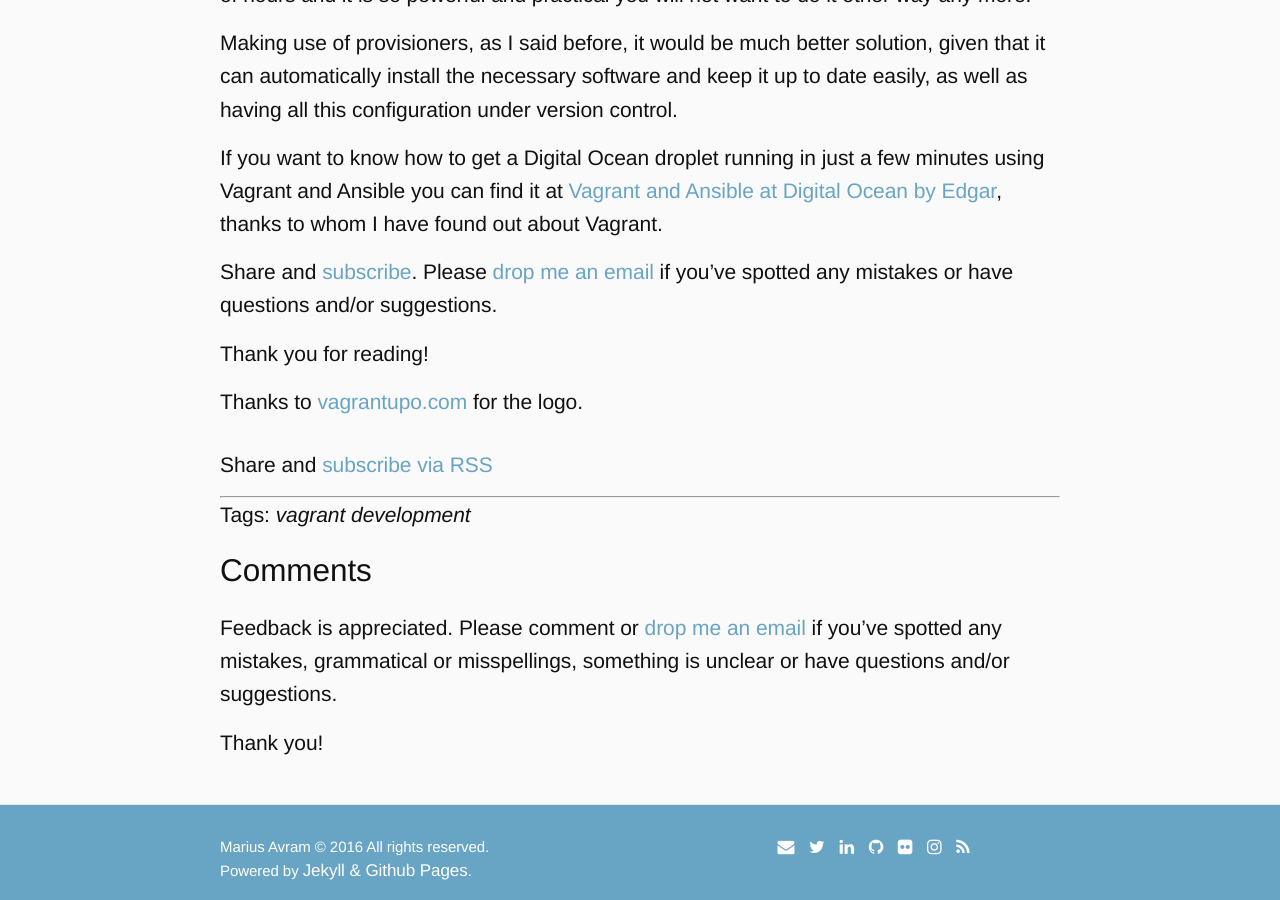
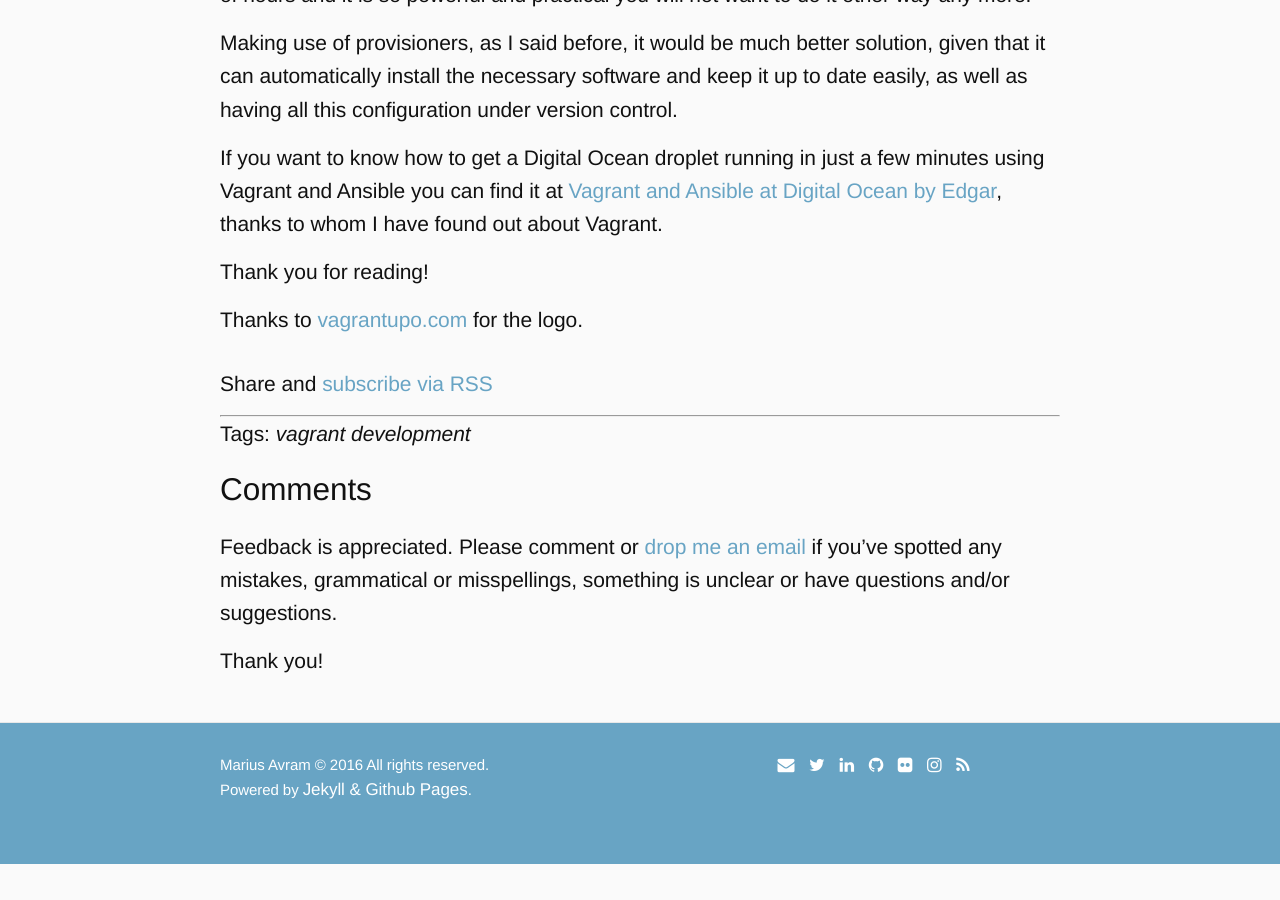
Before and after one commit to mariusavram91/mariusavram, a Jekyll site: the page built from _posts/2015-05-20-create-lightweight-vagrant-box-from-scratch.markdown, in a window 1280 px wide and 900 px high, scrolled down 7937 px. Built offline with Jekyll 4.4.1, drawn with Linux system fonts in a browser that asks for light colours; nearby versions of some CDN libraries; comment, search, counter and statistics services are not loaded; after the commit the page ends 8801 px from its top, so only the background shows below that.

Commit message:
Rename vagrant post file

```diff
--- a/_posts/2015-05-20-vagrant.markdown
+++ b/_posts/2015-05-20-create-lightweight-vagrant-box-from-scratch.markdown
@@ -258,8 +258,6 @@
 
 If you want to know how to get a Digital Ocean droplet running in just a few minutes using Vagrant and Ansible you can find it at [Vagrant and Ansible at Digital Ocean by Edgar](http://www.edgarlatorre.com.br/2014/08/17/vagrant-ansible-and-digital-ocean){:target="_blank"}, thanks to whom I have found out about Vagrant.
 
-Share and [subscribe](/feed.xml). Please [drop me an email](mailto:me@mariusavram.com) if you've spotted any mistakes or have questions and/or suggestions.
-
 Thank you for reading!
 
 Thanks to [vagrantupo.com](http://vagrantup.com){:target="_blank"} for the logo.
```
